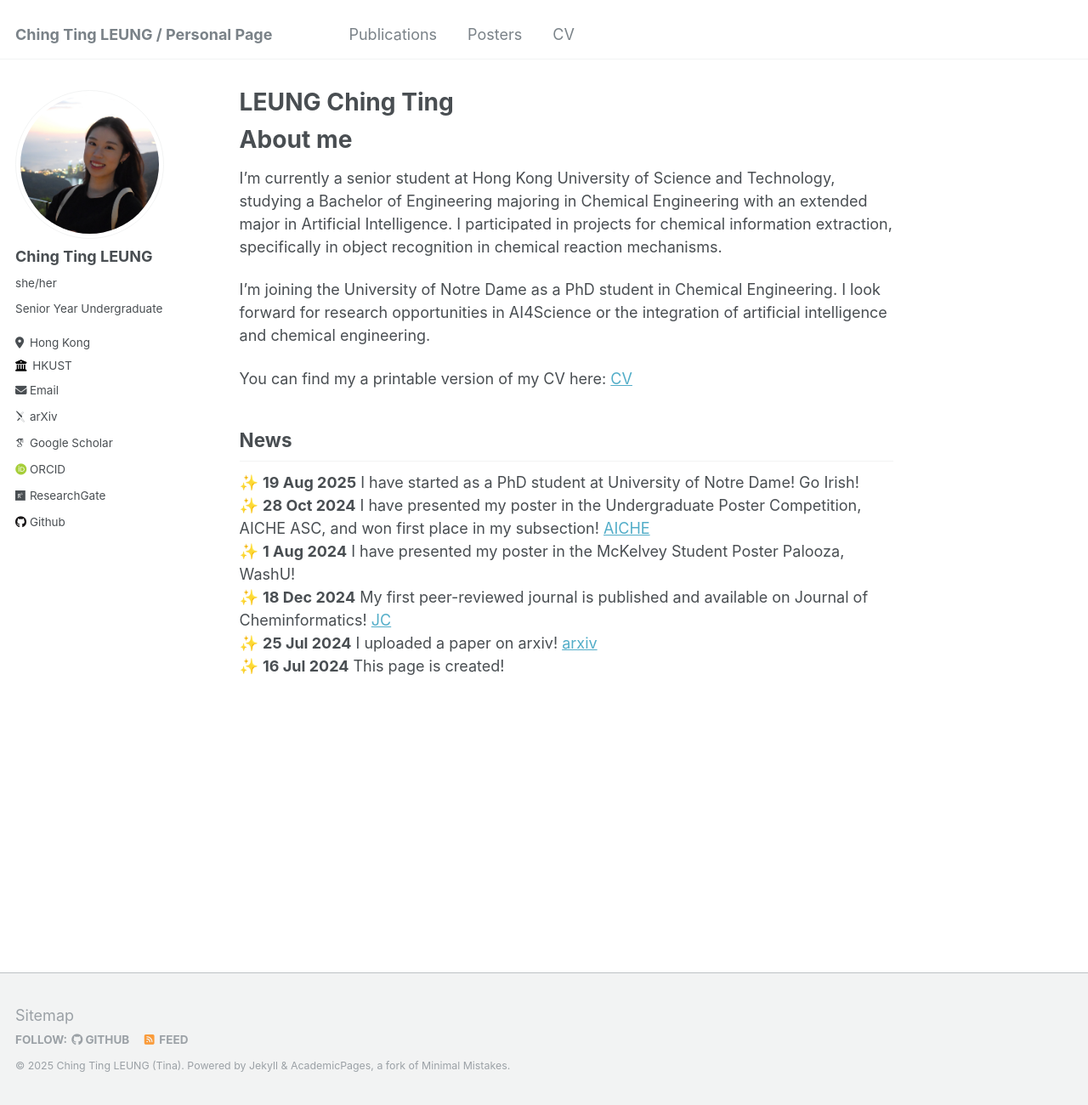
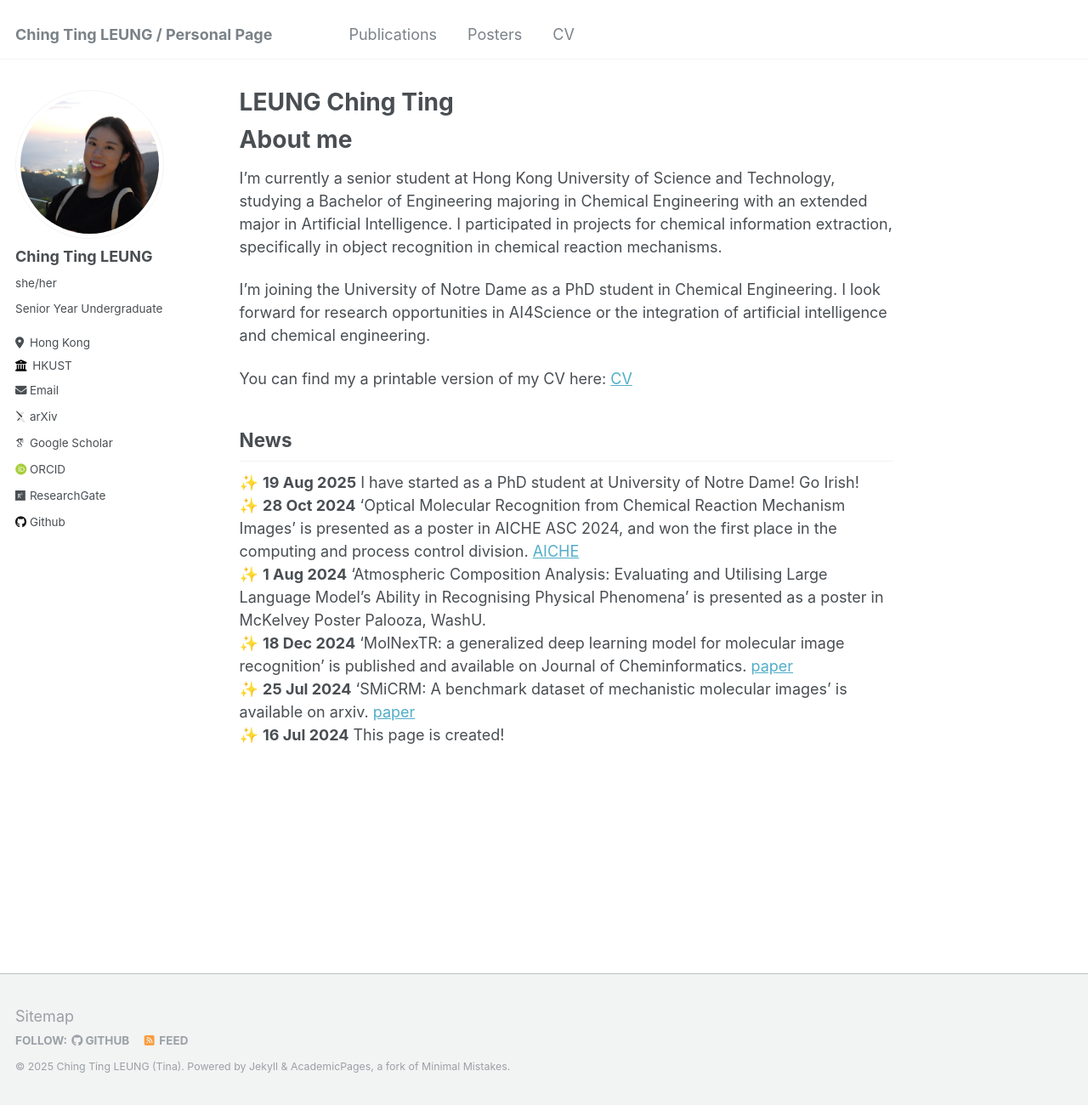
Before and after one commit to ting2025/ting2025.github.io, a Jekyll site: the page built from _pages/about.md, in a window 1280 px wide and 1300 px high. Shown: the whole window at 85% size. Built offline with Jekyll 4.4.1, drawn with Linux system fonts in a browser that asks for light colours; some web fonts are replaced.

Commit message:
Update about.md

```diff
--- a/_pages/about.md
+++ b/_pages/about.md
@@ -17,8 +17,8 @@ You can find my a printable version of my CV here: [CV](../files/Resume.pdf)
 
 ## News
 ✨ **19 Aug 2025** I have started as a PhD student at University of Notre Dame! Go Irish! <br/>
-✨ **28 Oct 2024** I have presented my poster in the Undergraduate Poster Competition, AICHE ASC, and won first place in my subsection! [AICHE](https://aiche.confex.com/aiche/2024/prelim.cgi/Paper/698901) <br/>
-✨ **1 Aug 2024** I have presented my poster in the McKelvey Student Poster Palooza, WashU! <br/>
-✨ **18 Dec 2024** My first peer-reviewed journal is published and available on Journal of Cheminformatics! [JC](https://jcheminf.biomedcentral.com/articles/10.1186/s13321-024-00926-w) <br/>
-✨ **25 Jul 2024** I uploaded a paper on arxiv! [arxiv](https://arxiv.org/abs/2407.18338) <br/>
+✨ **28 Oct 2024** 'Optical Molecular Recognition from Chemical Reaction Mechanism Images' is presented as a poster in AICHE ASC 2024, and won the first place in the computing and process control division. [AICHE](https://aiche.confex.com/aiche/2024/prelim.cgi/Paper/698901) <br/>
+✨ **1 Aug 2024**  'Atmospheric Composition Analysis: Evaluating and Utilising Large Language Model’s Ability in Recognising Physical Phenomena' is presented as a poster in McKelvey Poster Palooza, WashU. <br/>
+✨ **18 Dec 2024** 'MolNexTR: a generalized deep learning model for molecular image recognition' is published and available on Journal of Cheminformatics. [paper](https://jcheminf.biomedcentral.com/articles/10.1186/s13321-024-00926-w) <br/>
+✨ **25 Jul 2024** 'SMiCRM: A benchmark dataset of mechanistic molecular images' is available on arxiv. [paper](https://arxiv.org/abs/2407.18338) <br/>
 ✨ **16 Jul 2024** This page is created! <br/>
```
